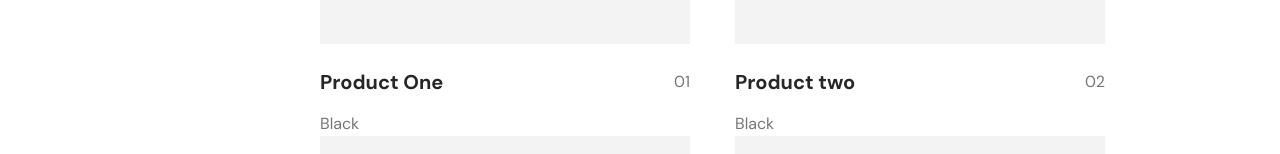
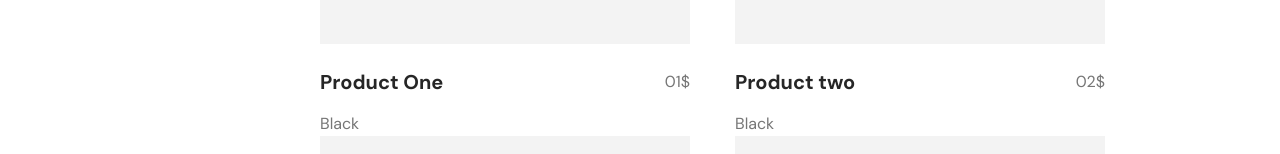
Before and after one commit to sajibkhandev/EsFDR-2403-Ecommerse, a React (Vite) app: page /shop in a window 1280 px wide. Shown: the part 748-902 px from the top of the page. Built offline with nearby package versions, Linux system fonts and the light colour scheme.

Commit message:
add to cart design done

```diff
--- a/src/components/Cart.jsx
+++ b/src/components/Cart.jsx
@@ -36,7 +36,7 @@ const Cart = ({price,src,title}) => {
         </div>
         <Flex className='justify-between items-center pt-6 pb-4'>
             <h4 className='text-xl text-secondary font-dm font-bold'>{title}</h4>
-            <p className='text-base text-primary font-dm font-normal'>{price}</p>
+            <p className='text-base text-primary font-dm font-normal'>{price}$</p>
         </Flex>
         <p className='text-base text-primary font-dm font-normal'>Black</p>
 
--- a/src/data.js
+++ b/src/data.js
@@ -4,452 +4,452 @@ let data=[
     {
         id:"01",
         title:"Product One",
-        price:"20$",
+        price:"20",
         image:ProductImage
     },
     {
         id:"02",
         title:"Product two",
-        price:"40$",
+        price:"40",
         image:ProductImage2
     },
     {
         id:"03",
         title:"Product three",
-        price:"30$",
+        price:"30",
         image:ProductImage
     },
     {
         id:"04",
         title:"Product Four",
-        price:"24$",
+        price:"24",
         image:ProductImage2
     },
     {
         id:"05",
         title:"Product five",
-        price:"50$",
+        price:"50",
         image:ProductImage
     },
     {
         id:"06",
         title:"Product six",
-        price:"40$",
+        price:"40",
         image:ProductImage2
     },
     {
         id:"07",
         title:"Product seven",
-        price:"40$",
+        price:"40",
         image:ProductImage2
     },
     {
         id:"01",
         title:"Product One",
-        price:"20$",
+        price:"20",
         image:ProductImage
     },
     {
         id:"02",
         title:"Product two",
-        price:"40$",
+        price:"40",
         image:ProductImage2
     },
     {
         id:"03",
         title:"Product three",
-        price:"30$",
+        price:"30",
         image:ProductImage
     },
     {
         id:"04",
         title:"Product Four",
-        price:"24$",
+        price:"24",
         image:ProductImage2
     },
     {
         id:"05",
         title:"Product five",
-        price:"50$",
+        price:"50",
         image:ProductImage
     },
     {
         id:"06",
         title:"Product six",
-        price:"40$",
+        price:"40",
         image:ProductImage2
     },
     {
         id:"07",
         title:"Product seven",
-        price:"40$",
+        price:"40",
         image:ProductImage2
     },
     {
         id:"01",
         title:"Product One",
-        price:"20$",
+        price:"20",
         image:ProductImage
     },
     {
         id:"02",
         title:"Product two",
-        price:"40$",
+        price:"40",
         image:ProductImage2
     },
     {
         id:"03",
         title:"Product three",
-        price:"30$",
+        price:"30",
         image:ProductImage
     },
     {
         id:"04",
         title:"Product Four",
-        price:"24$",
+        price:"24",
         image:ProductImage2
     },
     {
         id:"05",
         title:"Product five",
-        price:"50$",
+        price:"50",
         image:ProductImage
     },
     {
         id:"06",
         title:"Product six",
-        price:"40$",
+        price:"40",
         image:ProductImage2
     },
     {
         id:"07",
         title:"Product seven",
-        price:"40$",
+        price:"40",
         image:ProductImage2
     },
     {
         id:"01",
         title:"Product One",
-        price:"20$",
+        price:"20",
         image:ProductImage
     },
     {
         id:"02",
         title:"Product two",
-        price:"40$",
+        price:"40",
         image:ProductImage2
     },
     {
         id:"03",
         title:"Product three",
-        price:"30$",
+        price:"30",
         image:ProductImage
     },
     {
         id:"04",
         title:"Product Four",
-        price:"24$",
+        price:"24",
         image:ProductImage2
     },
     {
         id:"05",
         title:"Product five",
-        price:"50$",
+        price:"50",
         image:ProductImage
     },
     {
         id:"06",
         title:"Product six",
-        price:"40$",
+        price:"40",
         image:ProductImage2
     },
     {
         id:"07",
         title:"Product seven",
-        price:"40$",
+        price:"40",
         image:ProductImage2
     },
     {
         id:"01",
         title:"Product One",
-        price:"20$",
+        price:"20",
         image:ProductImage
     },
     {
         id:"02",
         title:"Product two",
-        price:"40$",
+        price:"40",
         image:ProductImage2
     },
     {
         id:"03",
         title:"Product three",
-        price:"30$",
+        price:"30",
         image:ProductImage
     },
     {
         id:"04",
         title:"Product Four",
-        price:"24$",
+        price:"24",
         image:ProductImage2
     },
     {
         id:"05",
         title:"Product five",
-        price:"50$",
+        price:"50",
         image:ProductImage
     },
     {
         id:"06",
         title:"Product six",
-        price:"40$",
+        price:"40",
         image:ProductImage2
     },
     {
         id:"07",
         title:"Product seven",
-        price:"40$",
+        price:"40",
         image:ProductImage2
     },
     {
         id:"01",
         title:"Product One",
-        price:"20$",
+        price:"20",
         image:ProductImage
     },
     {
         id:"02",
         title:"Product two",
-        price:"40$",
+        price:"40",
         image:ProductImage2
     },
     {
         id:"03",
         title:"Product three",
-        price:"30$",
+        price:"30",
         image:ProductImage
     },
     {
         id:"04",
         title:"Product Four",
-        price:"24$",
+        price:"24",
         image:ProductImage2
     },
     {
         id:"05",
         title:"Product five",
-        price:"50$",
+        price:"50",
         image:ProductImage
     },
     {
         id:"06",
         title:"Product six",
-        price:"40$",
+        price:"40",
         image:ProductImage2
     },
     {
         id:"07",
         title:"Product seven",
-        price:"40$",
+        price:"40",
         image:ProductImage2
     },
     {
         id:"03",
         title:"Product three",
-        price:"30$",
+        price:"30",
         image:ProductImage
     },
     {
         id:"04",
         title:"Product Four",
-        price:"24$",
+        price:"24",
         image:ProductImage2
     },
     {
         id:"05",
         title:"Product five",
-        price:"50$",
+        price:"50",
         image:ProductImage
     },
     {
         id:"06",
         title:"Product six",
-        price:"40$",
+        price:"40",
         image:ProductImage2
     },
     {
         id:"07",
         title:"Product seven",
-        price:"40$",
+        price:"40",
         image:ProductImage2
     },
     {
         id:"01",
         title:"Product One",
-        price:"20$",
+        price:"20",
         image:ProductImage
     },
     {
         id:"02",
         title:"Product two",
-        price:"40$",
+        price:"40",
         image:ProductImage2
     },
     {
         id:"03",
         title:"Product three",
-        price:"30$",
+        price:"30",
         image:ProductImage
     },
     {
         id:"04",
         title:"Product Four",
-        price:"24$",
+        price:"24",
         image:ProductImage2
     },
     {
         id:"05",
         title:"Product five",
-        price:"50$",
+        price:"50",
         image:ProductImage
     },
     {
         id:"06",
         title:"Product six",
-        price:"40$",
+        price:"40",
         image:ProductImage2
     },
     {
         id:"07",
         title:"Product seven",
-        price:"40$",
+        price:"40",
         image:ProductImage2
     },
     {
         id:"01",
         title:"Product One",
-        price:"20$",
+        price:"20",
         image:ProductImage
     },
     {
         id:"02",
         title:"Product two",
-        price:"40$",
+        price:"40",
         image:ProductImage2
     },
     {
         id:"03",
         title:"Product three",
-        price:"30$",
+        price:"30",
         image:ProductImage
     },
     {
         id:"04",
         title:"Product Four",
-        price:"24$",
+        price:"24",
         image:ProductImage2
     },
     {
         id:"05",
         title:"Product five",
-        price:"50$",
+        price:"50",
         image:ProductImage
     },
     {
         id:"06",
         title:"Product six",
-        price:"40$",
+        price:"40",
         image:ProductImage2
     },
     {
         id:"07",
         title:"Product seven",
-        price:"40$",
+        price:"40",
         image:ProductImage2
     },
     {
         id:"03",
         title:"Product three",
-        price:"30$",
+        price:"30",
         image:ProductImage
     },
 
     {
         id:"02",
         title:"Product two",
-        price:"40$",
+        price:"40",
         image:ProductImage2
     },
     {
         id:"03",
         title:"Product three",
-        price:"30$",
+        price:"30",
         image:ProductImage
     },
     {
         id:"04",
         title:"Product Four",
-        price:"24$",
+        price:"24",
         image:ProductImage2
     },
     {
         id:"05",
         title:"Product five",
-        price:"50$",
+        price:"50",
         image:ProductImage
     },
     {
         id:"06",
         title:"Product six",
-        price:"40$",
+        price:"40",
         image:ProductImage2
     },
     {
         id:"07",
         title:"Product seven",
-        price:"40$",
+        price:"40",
         image:ProductImage2
     },
     {
         id:"01",
         title:"Product One",
-        price:"20$",
+        price:"20",
         image:ProductImage
     },
     {
         id:"02",
         title:"Product two",
-        price:"40$",
+        price:"40",
         image:ProductImage2
     },
     {
         id:"03",
         title:"Product three",
-        price:"30$",
+        price:"30",
         image:ProductImage
     },
     {
         id:"04",
         title:"Product Four",
-        price:"24$",
+        price:"24",
         image:ProductImage2
     },
     {
         id:"05",
         title:"Product five",
-        price:"50$",
+        price:"50",
         image:ProductImage
     },
     {
         id:"06",
         title:"Product six",
-        price:"40$",
+        price:"40",
         image:ProductImage2
     },
     {
         id:"07",
         title:"Product seven",
-        price:"40$",
+        price:"40",
         image:ProductImage2
     },
 ]
--- a/src/slices/addtocartSlice.js
+++ b/src/slices/addtocartSlice.js
@@ -19,9 +19,29 @@ export const addtocartSlice = createSlice({
        }
 
     },
+    increment:(state,action)=>{
+     state.cartItem.map(item=>{
+      if(item.title==action.payload.title){
+        item.quantity+=1
+      }
+     })
+
+    },
+    decrement:(state,action)=>{
+
+     state.cartItem.map(item=>{
+      if(item.title==action.payload.title){
+       if(item.quantity>1){
+         item.quantity-=1
+       }
+      }
+     })
+
+
+    }
   },
 })
 
-export const { addtocart } = addtocartSlice.actions
+export const { addtocart,increment,decrement } = addtocartSlice.actions
 
 export default addtocartSlice.reducer
```
Also changed, not shown: src/layouts/Sideber.jsx (+51 -2 lines), src/pages/Home.jsx (+18 -18 lines).
